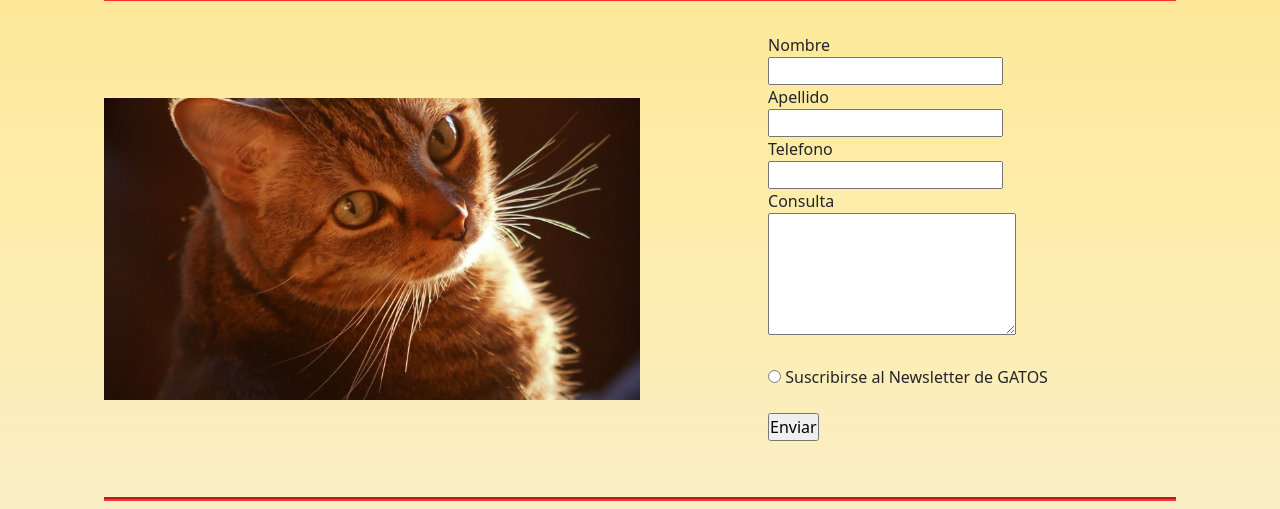
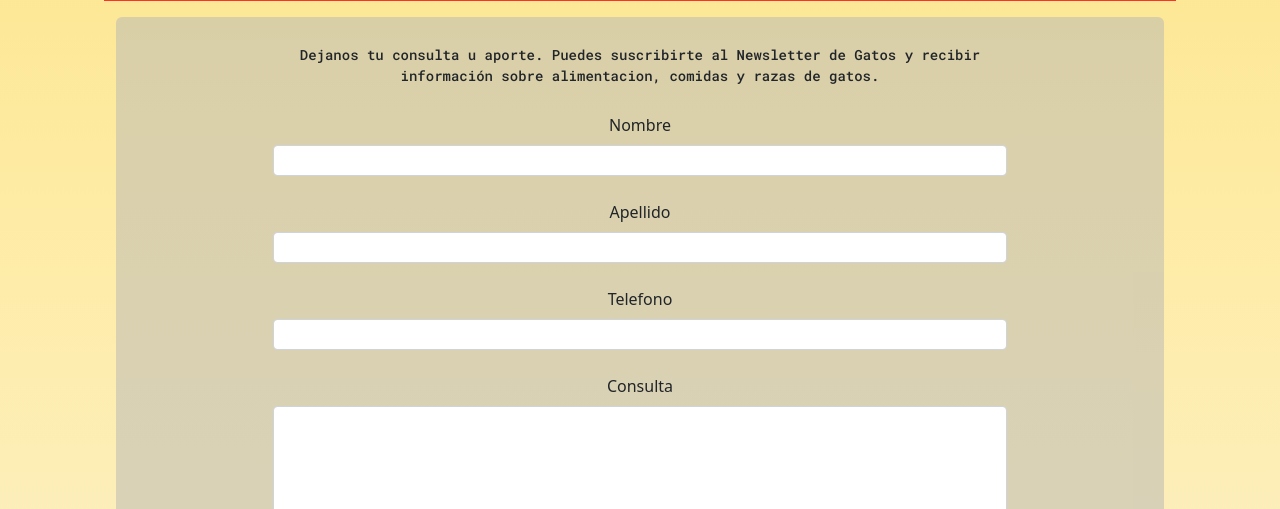
Before and after one commit to DiegoAvancini/Gatos, a website: page pages/contacto.html in a window 1280 px wide. Shown: the part 141-650 px from the top of the page. Drawn offline with nearby package versions, Linux system fonts and the light colour scheme; a web font is replaced by a local one.

Commit message:
Modifico pagina contacto

```diff
--- a/pages/contacto.html
+++ b/pages/contacto.html
@@ -32,7 +32,7 @@
                     <a class="nav-link" href="razas.html">RAZAS</a>
                   </li>
                   <li class="nav-item">
-                    <a class="nav-link" href="comidas.html">ALIMENTOS</a>
+                    <a class="nav-link" href="alimentos.html">ALIMENTOS</a>
                   </li>
                   <li class="nav-item">
                     <a class="nav-link  selection" href="contacto.html">CONTACTO</a>
@@ -44,20 +44,18 @@
             </div>
           </nav>
     </header>
-    <main class="contact">
-        <picture class="contact__img">
-            <img src="../images/gato-contacto.jpg" alt="Gato mirando al usuario">
-        </picture>
-        <section class="form">
+    <main class="container">
+        <section class="form rounded animate__animated animate__fadeIn animate__delay-1s">
             <form action="">
-                <label for="fname">Nombre</label><br>
-                <input type="text" name="fname" id="fname"><br>
-                <label for="lname">Apellido</label><br>
-                <input type="text" name="lname" id="lname"><br>
-                <label for="phone">Telefono</label><br>
-                <input type="tel" name="phone" id="phone"><br>
-                <label for="inquiry">Consulta</label><br>
-                <textarea name="inquiry" id="inquiry" cols="25" rows="5"></textarea><br><br>
+                <p>Dejanos tu consulta u aporte. Puedes suscribirte al Newsletter de Gatos y recibir  información sobre alimentacion, comidas y razas de gatos.</p>
+                <label for="fname" class="form-label">Nombre</label><br>
+                <input class="form-control form-control-sm" type="text" name="fname" id="fname"><br>
+                <label for="lname" class="form-label">Apellido</label><br>
+                <input class="form-control form-control-sm" type="text" name="lname" id="lname"><br>
+                <label  for="phone" class="form-label">Telefono</label><br>
+                <input class="form-control form-control-sm" type="tel" name="phone" id="phone"><br>
+                <label class="form-label" for="inquiry">Consulta</label><br>
+                <textarea class="form-control form-control-sm" name="inquiry" id="inquiry" cols="25" rows="5"></textarea><br>
                 <input type="radio" name="suscribe" id="suscribe">
                 <label for="suscribe">Suscribirse al Newsletter de GATOS</label><br><br>
                 <input type="submit" value="Enviar"><br><br>
--- a/sass/index.scss
+++ b/sass/index.scss
@@ -6,7 +6,6 @@
 
 /*MISC*/
 @import "./misc/mixins";
-@import "./misc/animations";
 @import "./misc/variables";
 @import "./misc/normalize";
 
@@ -17,7 +16,7 @@
 
 /* VIEWS */
 @import "../sass/views/inicio.scss";
-@import "../sass/views/comidas.scss";
+@import "../sass/views/alimentos.scss";
 @import "../sass/views/contacto.scss";
 @import "../sass/views/galeria.scss";
 @import "../sass/views/razas.scss";
--- a/sass/misc/_animations.scss
+++ /dev/null
@@ -1,4 +0,0 @@
-/* animacionesss */
-.animate__delay-1s {
-    $animate-duration: 3s;
-}
--- a/sass/misc/_normalize.scss
+++ b/sass/misc/_normalize.scss
@@ -14,6 +14,7 @@ body{
 }
 img {
     width: 100%;
+
 }
 
 main {
--- a/sass/views/contacto.scss
+++ b/sass/views/contacto.scss
@@ -1,22 +1,15 @@
 /* Page - CONTACTO */
 
-.contact{
-    max-width: 1200px;
-    margin: 0 auto;
-    margin-top: 2rem;
-    @include flex;
-    flex-flow: row nowrap;
-    align-items: center;
-
-}
 .form{
-    margin: 0%;
+    margin-top: $spacing-xsmall;
     @include flex;
     justify-content: center;
-    width: 50%;
+    width: 100%;
+    background-color: rgba(182, 182, 182, 0.5);
+}
 
+form {
+    width: 70%;
+    text-align: center;
+    margin-top: $spacing-xsmall;
 }
-.contact__img {
-    width: 50%;
-    height: 100%;
-}
```
Also changed, not shown: index.html (+7 -7 lines), pages/alimentos.html (renamed from pages/comidas.html, +10 -10 lines), pages/galeria.html (+1 -1 lines), pages/razas.html (+1 -1 lines), css/index.css, images/gato-contacto.jpg (deleted), sass/views/alimentos.scss (renamed from sass/views/comidas.scss).
